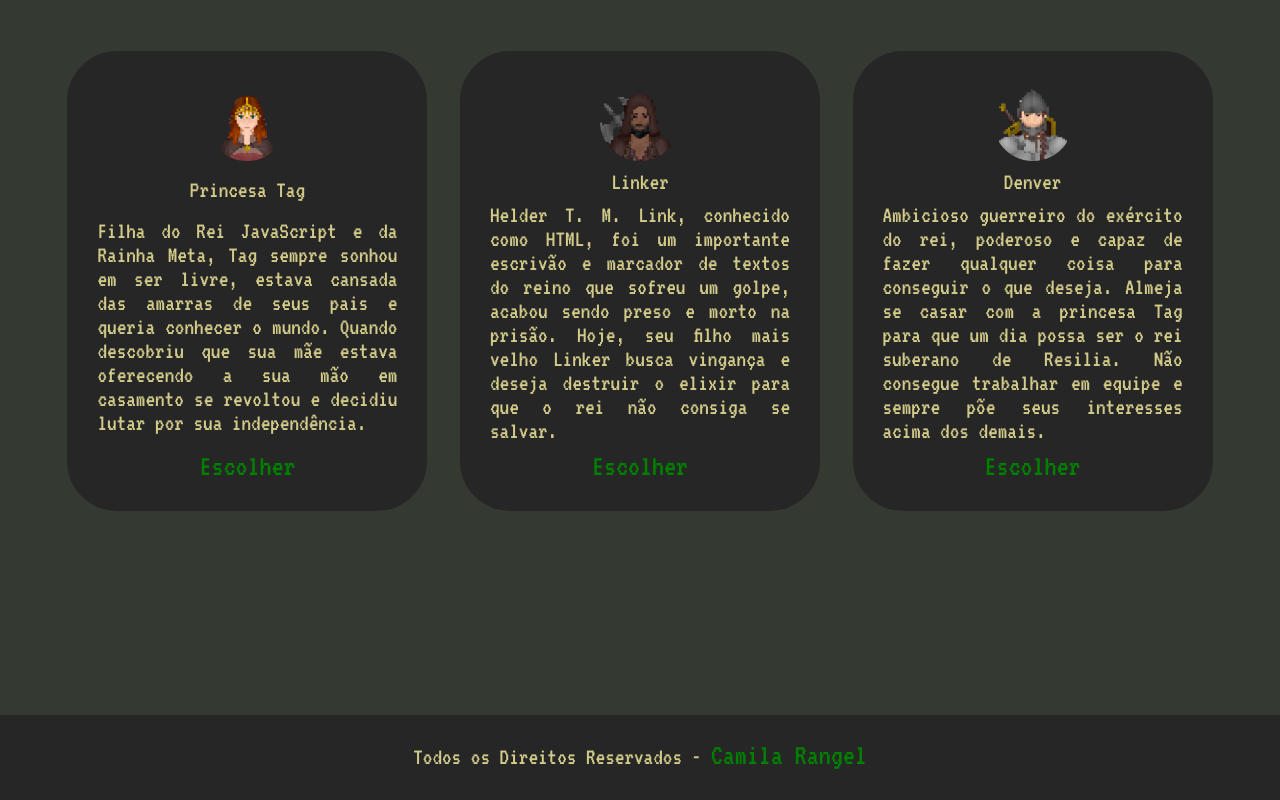
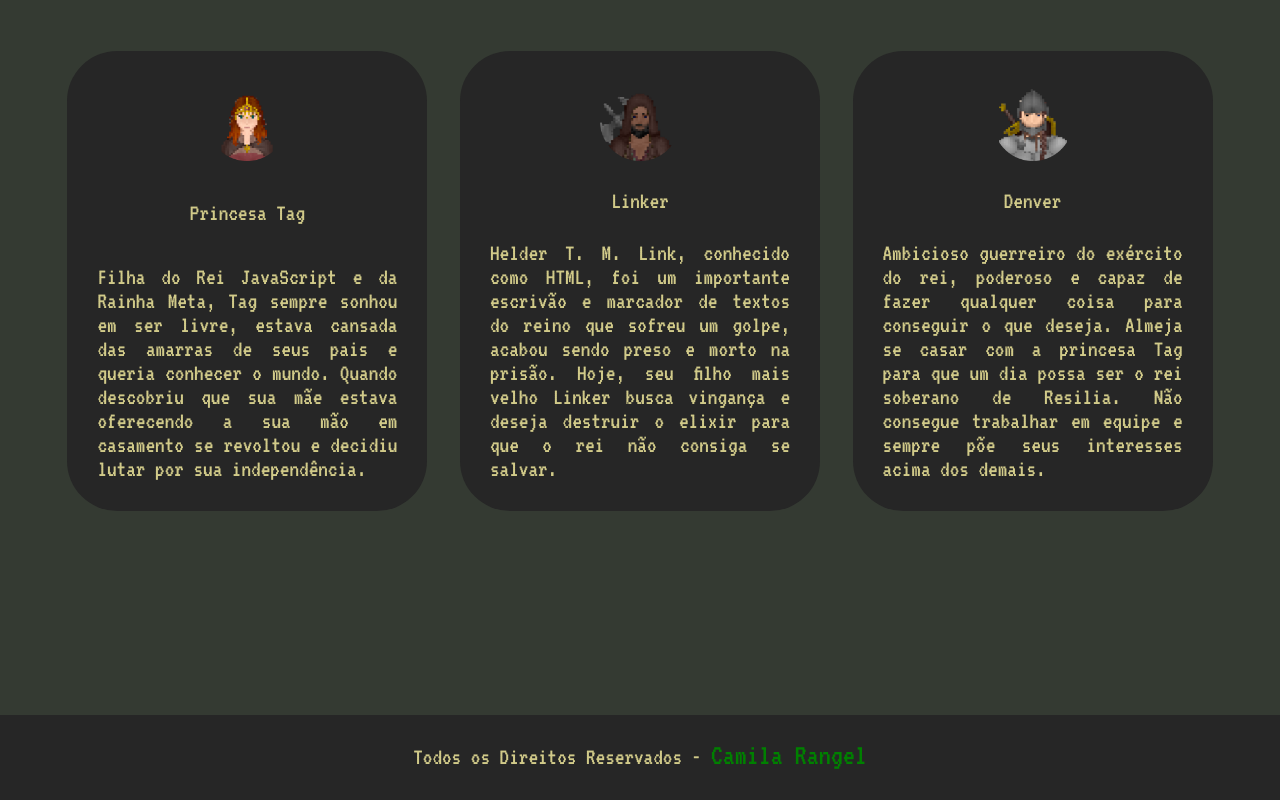
Before and after one commit to camilafrangel/RPG_Resilia, a plain HTML site: page escolha_personagens.html in a window 1280 px wide. Drawn offline with Linux system fonts and the light colour scheme.

Commit message:
Retirei os botões e criei o arquivo Js

```diff
--- a/escolha_personagens.html
+++ b/escolha_personagens.html
@@ -22,7 +22,6 @@
                 Quando descobriu que sua mãe estava oferecendo a sua mão em casamento se
                 revoltou e decidiu lutar por sua independência.
             </p>
-            <a href="./escolha_personagens.html">Escolher</a>
         </div>
         <div class="blocoPersonagens">
             <img src="imagens/linker.png">
@@ -33,7 +32,6 @@
                 na prisão. Hoje, seu filho mais velho Linker busca vingança e deseja destruir o
                 elixir para que o rei não consiga se salvar.
             </p>
-            <a href="./escolha_personagens.html">Escolher</a>
         </div>
         <div class="blocoPersonagens">
             <img src="imagens/guerreiro_denver.png">
@@ -41,10 +39,9 @@
             <p>
                 Ambicioso guerreiro do exército do rei, poderoso e capaz de fazer
                 qualquer coisa para conseguir o que deseja. Almeja se casar com a princesa Tag
-                para que um dia possa ser o rei suberano de Resilia. Não consegue trabalhar em equipe
+                para que um dia possa ser o rei soberano de Resilia. Não consegue trabalhar em equipe
                 e sempre põe seus interesses acima dos demais.
             </p>
-            <a href="./escolha_personagens.html">Escolher</a>
         </div>
     </main>
     <footer class="footerPersonagens">
```
Also changed, not shown: script.js (added).
